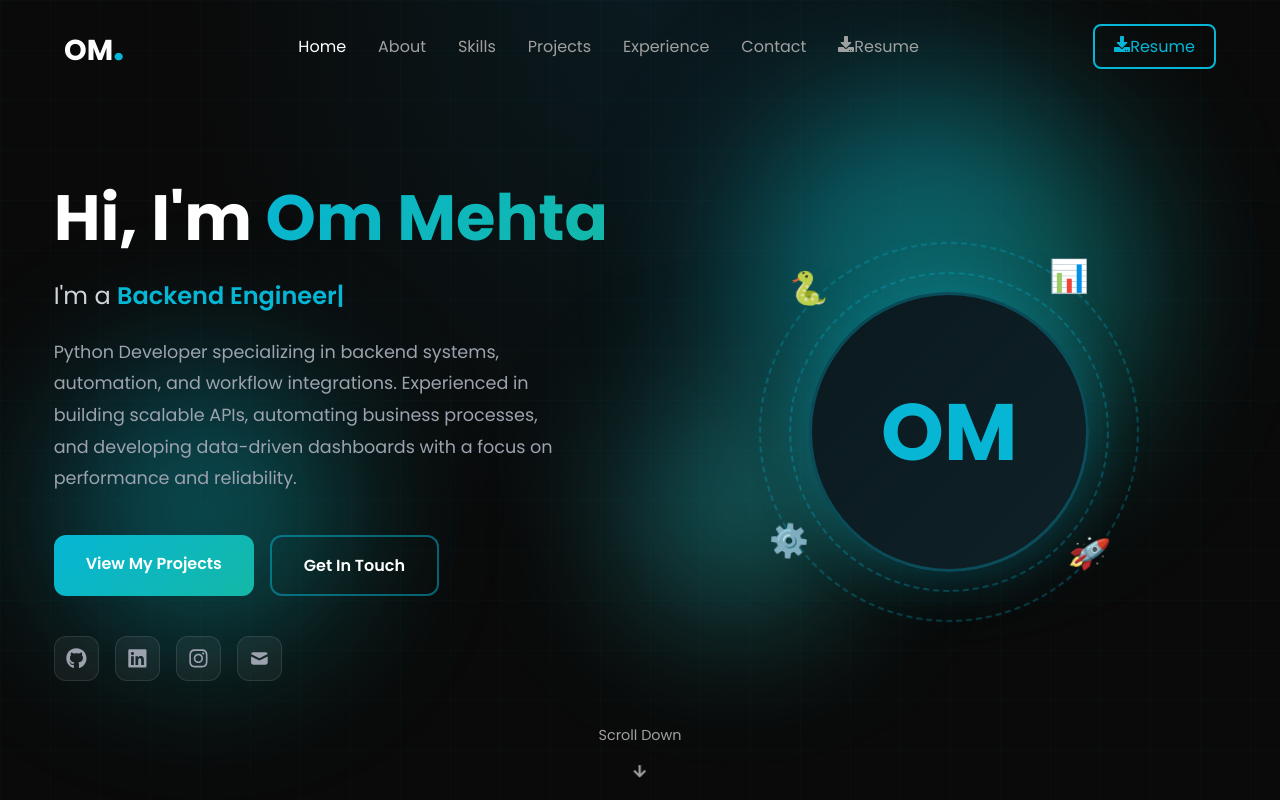
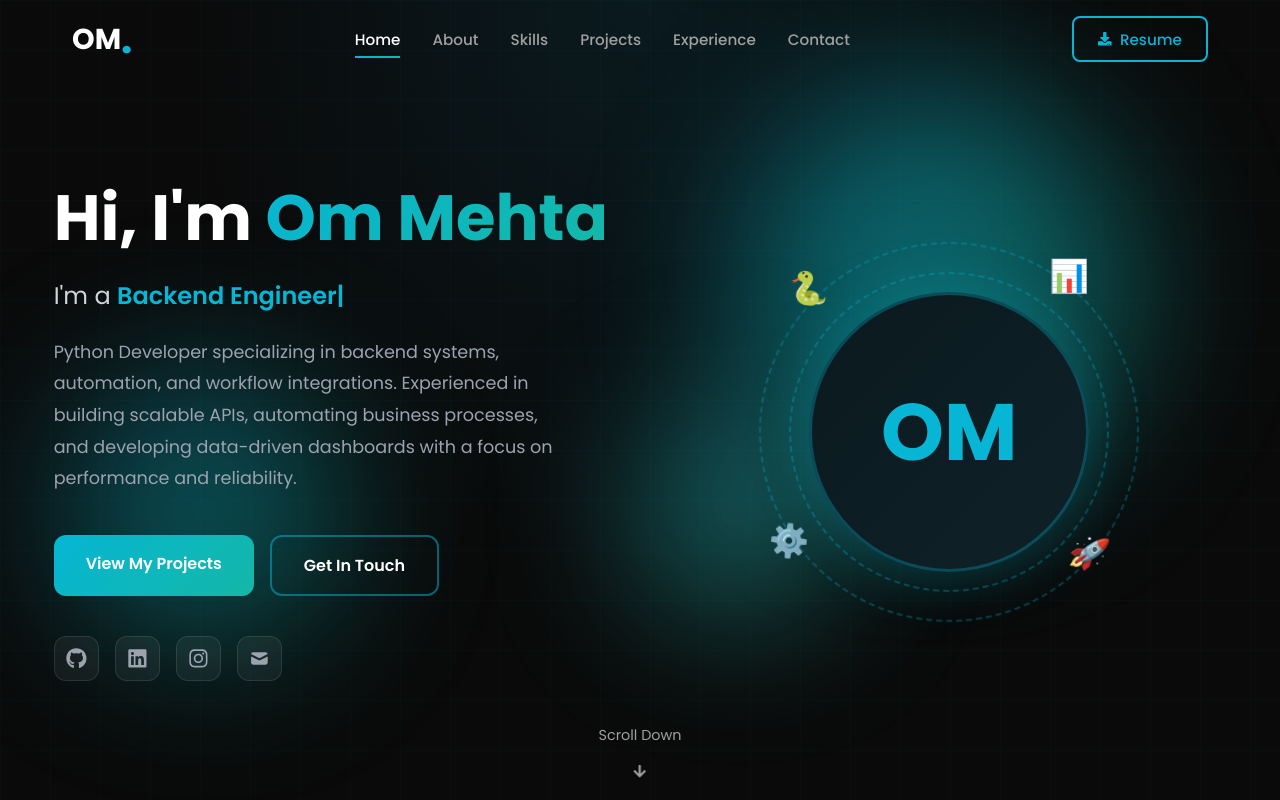
Before and after one commit to ommehta4920/Portfolio, a React (Create React App) app: page /#/ in a window 1280 px wide. Shown: the top 800 px of the page. Built offline with nearby package versions, Linux system fonts and the light colour scheme.

Commit message:
updated mobile navbar view

```diff
--- a/src/components/Navbar/Navbar.css
+++ b/src/components/Navbar/Navbar.css
@@ -1,11 +1,12 @@
-/* =====================
-   NAVBAR BASE
-===================== */
+/* ==========================================
+   NAVBAR BASE STYLES
+   ========================================== */
 
 .navbar {
   position: fixed;
   top: 0;
-  width: 100%;
+  left: 0;
+  right: 0;
   z-index: 1000;
   padding: 1rem 0;
   transition: all 0.3s ease;
@@ -15,90 +16,281 @@
   background: rgba(10, 10, 10, 0.95);
   backdrop-filter: blur(10px);
   box-shadow: 0 4px 30px rgba(0, 0, 0, 0.3);
-  padding: 0.7rem 0;
+  padding: 0.8rem 0;
 }
 
 .navbar-container {
   max-width: 1200px;
-  margin: auto;
-  padding: 0 1.5rem;
+  margin: 0 auto;
+  padding: 0 2rem;
   display: flex;
+  align-items: center;
   justify-content: space-between;
-  align-items: center;
+  position: relative;
 }
 
 .navbar-logo {
   font-size: 1.8rem;
   font-weight: 700;
   cursor: pointer;
+  display: flex;
+  align-items: center;
+  text-decoration: none;
   z-index: 1002;
+  position: relative;
 }
 
 .logo-text {
-  color: #fff;
+  color: #ffffff;
+  transition: color 0.3s ease;
 }
 
 .logo-dot {
   color: #06b6d4;
   font-size: 2.5rem;
+  line-height: 1;
 }
 
-/* =====================
-   DESKTOP NAV
-===================== */
+.navbar-logo:hover .logo-text {
+  color: #06b6d4;
+}
 
 .nav-links {
   display: flex;
+  align-items: center;
   gap: 2rem;
   list-style: none;
 }
 
-.nav-links a,
-.nav-link-span {
+.nav-links li a,
+.nav-links li .nav-link-span {
   color: #a0a0a0;
   text-decoration: none;
+  font-size: 0.95rem;
+  font-weight: 500;
+  position: relative;
+  padding: 0.5rem 0;
+  transition: color 0.3s ease;
   cursor: pointer;
-  transition: color 0.3s;
 }
 
-.nav-links a:hover,
-.nav-links a.active,
-.nav-link-span:hover {
-  color: #fff;
+.nav-links li a::after,
+.nav-links li .nav-link-span::after {
+  content: '';
+  position: absolute;
+  bottom: 0;
+  left: 0;
+  width: 0;
+  height: 2px;
+  background: linear-gradient(90deg, #06b6d4, #14b8a6);
+  transition: width 0.3s ease;
 }
 
-/* =====================
-   BUTTONS
-===================== */
+.nav-links li a:hover,
+.nav-links li a.active,
+.nav-links li .nav-link-span:hover {
+  color: #ffffff;
+}
+
+.nav-links li a:hover::after,
+.nav-links li a.active::after,
+.nav-links li .nav-link-span:hover::after {
+  width: 100%;
+}
+
+/* ==========================================
+   RESUME BUTTON STYLES
+   ========================================== */
 
 .resume-btn {
+  display: inline-flex;
+  align-items: center;
+  gap: 0.5rem;
+  padding: 0.6rem 1.5rem;
+  background: transparent;
   border: 2px solid #06b6d4;
   color: #06b6d4;
-  padding: 0.5rem 1.2rem;
   border-radius: 8px;
+  font-weight: 500;
+  font-size: 0.95rem;
   text-decoration: none;
-  transition: 0.3s;
+  transition: all 0.3s ease;
+  z-index: 1002;
+  position: relative;
 }
 
 .resume-btn:hover {
   background: #06b6d4;
-  color: #fff;
+  color: #ffffff;
+  transform: translateY(-2px);
+  box-shadow: 0 5px 20px rgba(6, 182, 212, 0.4);
 }
+
+.resume-icon {
+  font-size: 0.85rem;
+}
+
+/* Mobile Resume Link in Menu */
+.mobile-resume-link {
+  display: none;
+}
+
+.mobile-resume-link a {
+  display: inline-flex;
+  align-items: center;
+  gap: 0.5rem;
+  padding: 0.8rem 1.5rem;
+  background: linear-gradient(135deg, #06b6d4, #14b8a6);
+  border-radius: 10px;
+  color: #ffffff !important;
+  font-size: 1.2rem;
+  font-weight: 500;
+  text-decoration: none;
+  transition: all 0.3s ease;
+}
+
+.mobile-resume-link a:hover {
+  transform: translateY(-2px);
+  box-shadow: 0 5px 20px rgba(6, 182, 212, 0.4);
+}
+
+.mobile-resume-link a::after {
+  display: none !important;
+}
+
+/* ==========================================
+   MOBILE MENU BUTTON
+   ========================================== */
 
 .mobile-menu-btn {
   display: none;
-  font-size: 1.6rem;
-  color: #fff;
+  font-size: 1.5rem;
+  color: #ffffff;
   cursor: pointer;
   z-index: 1002;
+  padding: 0.5rem;
+  position: relative;
 }
 
-/* =====================
-   MOBILE NAV
-===================== */
+/* ==========================================
+   MOBILE OVERLAY (NEW)
+   ========================================== */
+
+.mobile-overlay {
+  display: none;
+}
+
+/* ==========================================
+   TABLET RESPONSIVE
+   ========================================== */
+
+@media (max-width: 992px) {
+  .nav-links {
+    gap: 1.5rem;
+  }
+
+  .nav-links li a,
+  .nav-links li .nav-link-span {
+    font-size: 0.9rem;
+  }
+}
+
+/* ==========================================
+   MOBILE RESPONSIVE - NAVBAR
+   ========================================== */
 
 @media (max-width: 768px) {
+  .navbar {
+    padding: 0.8rem 0;
+  }
+
+  .navbar.scrolled {
+    padding: 0.6rem 0;
+  }
+
+  .navbar-container {
+    padding: 0 1rem;
+  }
+
   .mobile-menu-btn {
+    display: flex;
+    align-items: center;
+    justify-content: center;
+  }
+
+  /* Mobile Overlay */
+  .mobile-overlay {
+    display: block;
+    position: fixed;
+    top: 0;
+    left: 0;
+    right: 0;
+    bottom: 0;
+    background: rgba(0, 0, 0, 0.5);
+    z-index: 999;
+    opacity: 0;
+    visibility: hidden;
+    transition: all 0.3s ease;
+  }
+
+  .mobile-overlay.active {
+    opacity: 1;
+    visibility: visible;
+  }
+
+  /* Mobile Nav Links - FIXED */
+  .nav-links {
+    position: fixed;
+    top: 0;
+    left: 0;
+    width: 100%;
+    height: 100vh;
+    height: 100dvh; /* Dynamic viewport height for mobile browsers */
+    background: rgba(10, 10, 10, 0.98);
+    backdrop-filter: blur(10px);
+    flex-direction: column;
+    justify-content: center;
+    align-items: center;
+    gap: 2rem;
+    padding: 2rem;
+    z-index: 1001;
+
+    /* Use visibility and opacity instead of transform */
+    visibility: hidden;
+    opacity: 0;
+    pointer-events: none;
+    transition: visibility 0.3s ease, opacity 0.3s ease;
+  }
+
+  .nav-links.active {
+    visibility: visible;
+    opacity: 1;
+    pointer-events: auto;
+  }
+
+  .nav-links li {
+    opacity: 0;
+    transform: translateY(20px);
+    transition: all 0.3s ease;
+  }
+
+  .nav-links.active li {
+    opacity: 1;
+    transform: translateY(0);
+  }
+
+  .nav-links.active li:nth-child(1) { transition-delay: 0.1s; }
+  .nav-links.active li:nth-child(2) { transition-delay: 0.15s; }
+  .nav-links.active li:nth-child(3) { transition-delay: 0.2s; }
+  .nav-links.active li:nth-child(4) { transition-delay: 0.25s; }
+  .nav-links.active li:nth-child(5) { transition-delay: 0.3s; }
+  .nav-links.active li:nth-child(6) { transition-delay: 0.35s; }
+  .nav-links.active li:nth-child(7) { transition-delay: 0.4s; }
+
+  .nav-links li a,
+  .nav-links li .nav-link-span {
+    font-size: 1.5rem;
+    padding: 0.8rem;
     display: block;
   }
 
@@ -106,38 +298,55 @@
     display: none;
   }
 
-  .nav-links {
-    position: fixed;
-    inset: 0;
-    background: rgba(10, 10, 10, 0.98);
-    flex-direction: column;
-    justify-content: center;
-    align-items: center;
-    gap: 2rem;
-    transform: translateY(-100%);
-    transition: transform 0.35s ease;
-    z-index: 1001;
-  }
-
-  .nav-links.active {
-    transform: translateY(0);
-  }
-
-  .nav-links li a,
-  .nav-link-span {
-    font-size: 1.5rem;
-  }
-
   .mobile-resume-link {
+    display: block;
     margin-top: 1rem;
   }
 
   .mobile-resume-link a {
-    background: linear-gradient(135deg, #06b6d4, #14b8a6);
-    padding: 0.8rem 1.5rem;
-    border-radius: 10px;
-    color: #fff;
-    text-decoration: none;
-    font-size: 1.2rem;
+    font-size: 1.1rem;
+  }
+
+  .navbar-logo {
+    font-size: 1.5rem;
+  }
+
+  .logo-dot {
+    font-size: 2rem;
   }
 }
+
+@media (max-width: 480px) {
+  .navbar-container {
+    padding: 0 0.8rem;
+  }
+
+  .navbar-logo {
+    font-size: 1.3rem;
+  }
+
+  .logo-dot {
+    font-size: 1.8rem;
+  }
+
+  .nav-links li a,
+  .nav-links li .nav-link-span {
+    font-size: 1.3rem;
+  }
+
+  .mobile-resume-link a {
+    font-size: 1rem;
+    padding: 0.7rem 1.2rem;
+  }
+}
+
+/* ==========================================
+   PREVENT BODY SCROLL WHEN MENU OPEN
+   ========================================== */
+
+body.menu-open {
+  overflow: hidden;
+  position: fixed;
+  width: 100%;
+  height: 100%;
+}
--- a/src/components/Navbar/Navbar.jsx
+++ b/src/components/Navbar/Navbar.jsx
@@ -1,4 +1,4 @@
-import React, { useState, useEffect } from 'react';
+import React, { useState, useEffect, useCallback } from 'react';
 import { Link as ScrollLink } from 'react-scroll';
 import { useLocation, useNavigate } from 'react-router-dom';
 import { FaBars, FaTimes, FaDownload } from 'react-icons/fa';
@@ -10,17 +10,63 @@ const Navbar = () => {
   const location = useLocation();
   const navigate = useNavigate();
 
-  // Navbar background on scroll
+  // Handle scroll effect
   useEffect(() => {
-    const handleScroll = () => setIsScrolled(window.scrollY > 50);
+    const handleScroll = () => {
+      setIsScrolled(window.scrollY > 50);
+    };
     window.addEventListener('scroll', handleScroll);
     return () => window.removeEventListener('scroll', handleScroll);
   }, []);
 
-  // Lock body scroll when mobile menu is open
+  // Handle body scroll lock - FIXED
   useEffect(() => {
-    document.body.style.overflow = isMobileMenuOpen ? 'hidden' : 'auto';
-    return () => (document.body.style.overflow = 'auto');
+    if (isMobileMenuOpen) {
+      // Store current scroll position
+      const scrollY = window.scrollY;
+      document.body.classList.add('menu-open');
+      document.body.style.top = `-${scrollY}px`;
+    } else {
+      // Restore scroll position
+      const scrollY = document.body.style.top;
+      document.body.classList.remove('menu-open');
+      document.body.style.top = '';
+      if (scrollY) {
+        window.scrollTo(0, parseInt(scrollY || '0') * -1);
+      }
+    }
+
+    return () => {
+      document.body.classList.remove('menu-open');
+      document.body.style.top = '';
+    };
+  }, [isMobileMenuOpen]);
+
+  // Close menu on route change
+  useEffect(() => {
+    setIsMobileMenuOpen(false);
+  }, [location.pathname]);
+
+  // Close menu on escape key
+  useEffect(() => {
+    const handleEscape = (e) => {
+      if (e.key === 'Escape' && isMobileMenuOpen) {
+        setIsMobileMenuOpen(false);
+      }
+    };
+    document.addEventListener('keydown', handleEscape);
+    return () => document.removeEventListener('keydown', handleEscape);
+  }, [isMobileMenuOpen]);
+
+  // Close menu on window resize (if switching to desktop)
+  useEffect(() => {
+    const handleResize = () => {
+      if (window.innerWidth > 768 && isMobileMenuOpen) {
+        setIsMobileMenuOpen(false);
+      }
+    };
+    window.addEventListener('resize', handleResize);
+    return () => window.removeEventListener('resize', handleResize);
   }, [isMobileMenuOpen]);
 
   const navLinks = [
@@ -32,57 +78,78 @@ const Navbar = () => {
     { name: 'Contact', to: 'contact' },
   ];
 
-  const handleNavClick = (to) => {
+  const toggleMobileMenu = useCallback(() => {
+    setIsMobileMenuOpen(prev => !prev);
+  }, []);
+
+  const closeMobileMenu = useCallback(() => {
     setIsMobileMenuOpen(false);
+  }, []);
+
+  const handleNavClick = useCallback((to) => {
+    closeMobileMenu();
+
     if (location.pathname !== '/') {
       navigate('/');
+      // Wait for navigation then scroll
       setTimeout(() => {
-        document.getElementById(to)?.scrollIntoView({ behavior: 'smooth' });
-      }, 100);
+        const element = document.getElementById(to);
+        if (element) {
+          element.scrollIntoView({ behavior: 'smooth', block: 'start' });
         }
-  };
+      }, 150);
+    }
+  }, [location.pathname, navigate, closeMobileMenu]);
 
+  const handleLogoClick = useCallback(() => {
+    closeMobileMenu();
+    if (location.pathname !== '/') {
+      navigate('/');
+    }
+  }, [location.pathname, navigate, closeMobileMenu]);
+
+  // Resume URL
   const resumeUrl = '/resume.pdf';
 
   return (
+    <>
       <nav className={`navbar ${isScrolled ? 'scrolled' : ''}`}>
         <div className="navbar-container">
-
-        {/* LOGO */}
+          {/* Logo */}
           <ScrollLink
             to="hero"
-          smooth
+            smooth={true}
             duration={500}
             className="navbar-logo"
-          onClick={() => {
-            setIsMobileMenuOpen(false);
-            if (location.pathname !== '/') navigate('/');
-          }}
+            onClick={handleLogoClick}
           >
             <span className="logo-text">OM</span>
             <span className="logo-dot">.</span>
           </ScrollLink>
 
-        {/* NAV LINKS */}
+          {/* Nav Links */}
           <ul className={`nav-links ${isMobileMenuOpen ? 'active' : ''}`}>
             {navLinks.map((link, index) => (
               <li key={index}>
                 {location.pathname === '/' ? (
                   <ScrollLink
                     to={link.to}
-                  smooth
+                    smooth={true}
                     duration={500}
                     offset={-70}
-                  spy
+                    spy={true}
                     activeClass="active"
-                  onClick={() => setIsMobileMenuOpen(false)}
+                    onClick={closeMobileMenu}
                   >
                     {link.name}
                   </ScrollLink>
                 ) : (
                   <span
+                    onClick={() => handleNavClick(link.to)}
                     className="nav-link-span"
-                  onClick={() => handleNavClick(link.to)}
+                    role="button"
+                    tabIndex={0}
+                    onKeyPress={(e) => e.key === 'Enter' && handleNavClick(link.to)}
                   >
                     {link.name}
                   </span>
@@ -90,13 +157,13 @@ const Navbar = () => {
               </li>
             ))}
 
-          {/* MOBILE RESUME */}
+            {/* Mobile Resume Button */}
             <li className="mobile-resume-link">
               <a
                 href={resumeUrl}
                 target="_blank"
                 rel="noopener noreferrer"
-              onClick={() => setIsMobileMenuOpen(false)}
+                onClick={closeMobileMenu}
               >
                 <FaDownload />
                 <span>Resume</span>
@@ -104,7 +171,7 @@ const Navbar = () => {
             </li>
           </ul>
 
-        {/* DESKTOP RESUME */}
+          {/* Desktop Resume Button */}
           <a
             href={resumeUrl}
             className="resume-btn"
@@ -115,15 +182,25 @@ const Navbar = () => {
             <span>Resume</span>
           </a>
 
-        {/* MOBILE MENU BUTTON */}
-        <div
+          {/* Mobile Menu Button */}
+          <button
             className="mobile-menu-btn"
-          onClick={() => setIsMobileMenuOpen(!isMobileMenuOpen)}
+            onClick={toggleMobileMenu}
+            aria-label={isMobileMenuOpen ? 'Close menu' : 'Open menu'}
+            aria-expanded={isMobileMenuOpen}
           >
             {isMobileMenuOpen ? <FaTimes /> : <FaBars />}
-        </div>
+          </button>
         </div>
       </nav>
+
+      {/* Mobile Overlay - Click to close */}
+      <div
+        className={`mobile-overlay ${isMobileMenuOpen ? 'active' : ''}`}
+        onClick={closeMobileMenu}
+        aria-hidden="true"
+      />
+    </>
   );
 };
 
```
Lines whose indentation alone changed are shown as unchanged.
